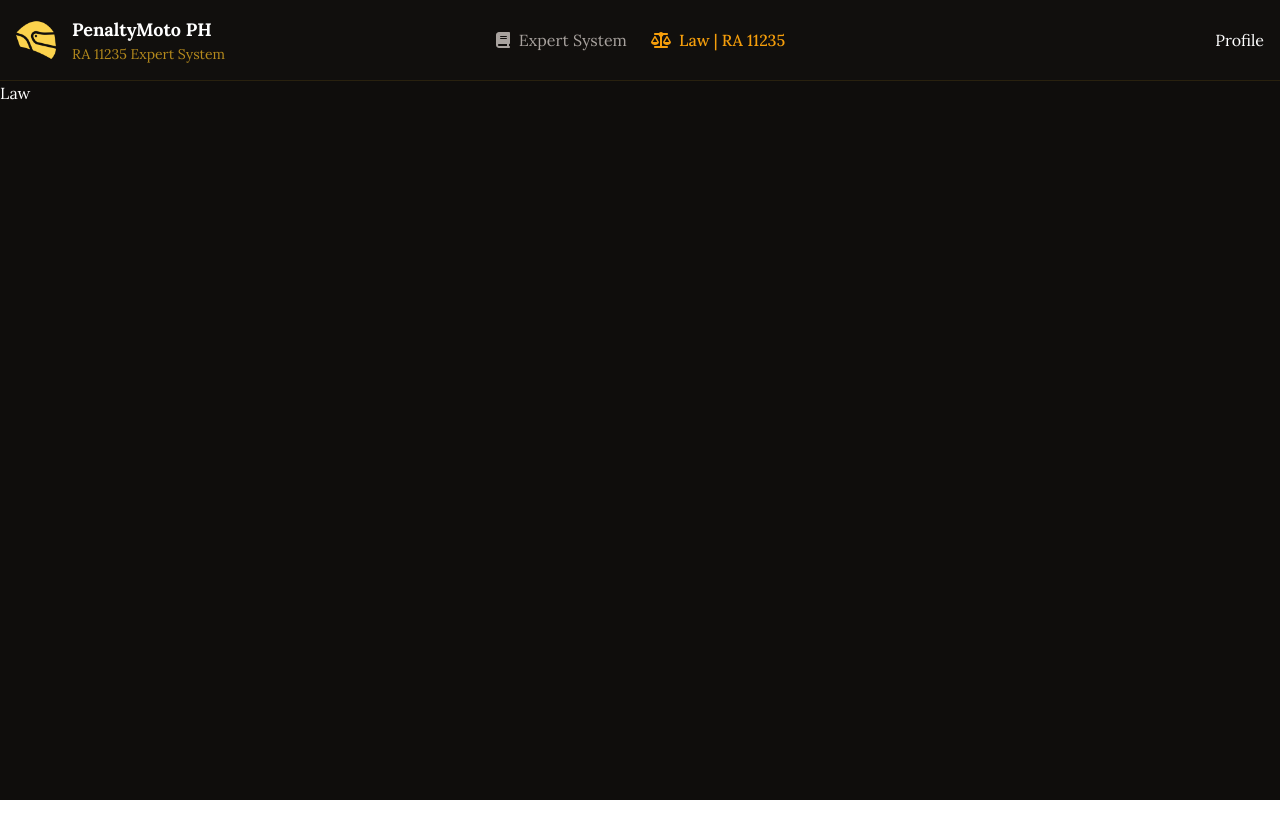
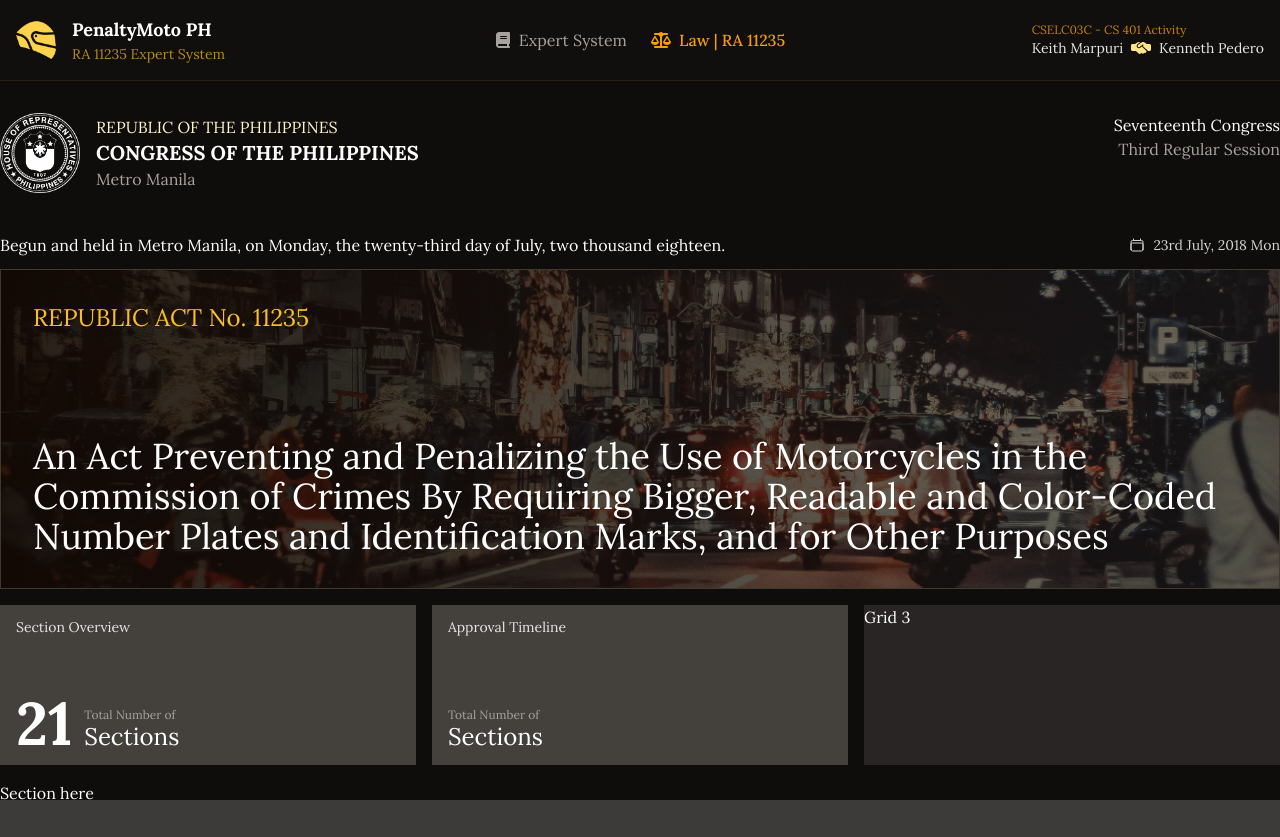
Before and after one commit to Bluchatoe/penalty-moto-expert-system, a React (Vite) app: page /law in a window 1280 px wide. Before the commit the page ends 800 px from the top, so only its background shows below. Built offline with nearby package versions, Linux system fonts and the light colour scheme.

Commit message:
checkpoint

```diff
--- a/src/App.jsx
+++ b/src/App.jsx
@@ -6,6 +6,8 @@ import {
   RouterProvider,
 } from "react-router-dom";
 import Root from "./Root";
+import Law from "./Law";
+import ExpertSystem from "./ExpertSystem";
 
 const router = createBrowserRouter([
   {
@@ -18,11 +20,11 @@ const router = createBrowserRouter([
       },
       {
         path: "law",
-        element: <div>Law</div>,
+        element: <Law />,
       },
       {
         path: "expert-system",
-        element: <div>Expert System</div>,
+        element: <ExpertSystem />,
       },
     ],
   },
--- /dev/null
+++ b/src/ExpertSystem.jsx
@@ -0,0 +1,3 @@
+export default function ExpertSystem() {
+  return <div>Expert System</div>;
+}
--- /dev/null
+++ b/src/Law.jsx
@@ -0,0 +1,141 @@
+export default function Law() {
+  return (
+    <div className="w-full h-full max-h-full overflow-y-auto">
+      <div className="max-w-7xl  mx-auto flex flex-col py-8 gap-4">
+        <HeroSection />
+        <Sections />
+      </div>
+    </div>
+  );
+}
+
+function HeroSection() {
+  return (
+    <div>
+      {/* Header */}
+      <div className="flex justify-between ">
+        {/* Republic of the Philippines */}
+
+        <div className="flex items-center gap-4">
+          <div className="max-h-20 max-w-20">
+            <img
+              src="/src/assets/house_of_representitive.png"
+              alt="logo of congress"
+            />
+          </div>
+
+          <div>
+            <h3 className="uppercase text-amber-100 font-thin">
+              Republic of the Philippines
+            </h3>
+            <h2 className="uppercase font-bold text-xl">
+              Congress of the Philippines
+            </h2>
+            <p className="text-stone-400">Metro Manila</p>
+          </div>
+        </div>
+
+        {/* Seventeeth Congress */}
+        <div className="flex flex-col items-end">
+          <h4>Seventeenth Congress</h4>
+          <h4 className="text-stone-400">Third Regular Session</h4>
+        </div>
+      </div>
+
+      {/* Name of RA */}
+      <div className="mt-10 flex flex-col gap-3">
+        <h6 className="flex justify-between items-center">
+          Begun and held in Metro Manila, on Monday, the twenty-third day of
+          July, two thousand eighteen.
+          <span className="text-sm text-stone-300 flex gap-2 items-center">
+            <svg
+              xmlns="http://www.w3.org/2000/svg"
+              fill="none"
+              viewBox="0 0 24 24"
+              strokeWidth={1.5}
+              stroke="currentColor"
+              className="size-4"
+            >
+              <path
+                strokeLinecap="round"
+                strokeLinejoin="round"
+                d="M6.75 3v2.25M17.25 3v2.25M3 18.75V7.5a2.25 2.25 0 0 1 2.25-2.25h13.5A2.25 2.25 0 0 1 21 7.5v11.25m-18 0A2.25 2.25 0 0 0 5.25 21h13.5A2.25 2.25 0 0 0 21 18.75m-18 0v-7.5A2.25 2.25 0 0 1 5.25 9h13.5A2.25 2.25 0 0 1 21 11.25v7.5"
+              />
+            </svg>
+            23rd July, 2018 Mon
+          </span>
+        </h6>
+
+        {/* The image */}
+        <div className="bg-stone-800 flex flex-col justify-between p-8 min-h-80 relative border border-amber-200/10">
+          {/* The background image */}
+          <img
+            src="/src/assets/motocycles.jpg"
+            alt="background"
+            className="absolute inset-0 w-full h-full object-cover object-center"
+          />
+
+          <div className="absolute inset-0 bg-black opacity-50"></div>
+
+          <div className="absolute inset-0 bg-gradient-to-r from-black to-transparent opacity-75"></div>
+
+          <div className="absolute inset-0 bg-gradient-to-r from-amber-800 to-amber-100/30 opacity-10"></div>
+
+          {/* Content */}
+          <h3 className="text-2xl text-amber-400 z-20">
+            REPUBLIC ACT No. 11235
+          </h3>
+
+          <h2 className="text-4xl z-20">
+            An Act Preventing and Penalizing the Use of Motorcycles in the
+            Commission of Crimes By Requiring Bigger, Readable and Color-Coded
+            Number Plates and Identification Marks, and for Other Purposes
+          </h2>
+        </div>
+
+        {/* The three something */}
+        <div className="grid grid-cols-3 min-h-40 gap-4 mt-1">
+          {/* Sections */}
+          <div className="bg-stone-700 px-4 py-3 flex flex-col justify-between">
+            <div>
+              <p className="text-sm text-stone-200">Section Overview</p>
+            </div>
+
+            <div className="flex gap-3 items-end">
+              <span className="font-bold text-6xl">21</span>
+
+              <div className="flex flex-col">
+                <p className="text-xs mb-[-2px] text-stone-400">
+                  Total Number of{" "}
+                </p>
+                <p className="text-2xl">Sections</p>
+              </div>
+            </div>
+          </div>
+
+          {/* Approval Timeline */}
+          <div className="bg-stone-700 px-4 py-3 flex flex-col justify-between">
+            <div>
+              <p className="text-sm text-stone-200">Approval Timeline</p>
+            </div>
+
+            <div className="flex gap-3 items-end">
+              <div className="flex flex-col">
+                <p className="text-xs mb-[-2px] text-stone-400">
+                  Total Number of{" "}
+                </p>
+                <p className="text-2xl">Sections</p>
+              </div>
+            </div>
+          </div>
+
+          <div className="bg-stone-800">Grid 3</div>
+        </div>
+      </div>
+    </div>
+  );
+}
+
+function Sections() {
+  return <div>Section here</div>;
+}
--- a/src/Root.jsx
+++ b/src/Root.jsx
@@ -81,7 +81,28 @@ function Header() {
         </nav>
 
         {/* RIGHT */}
-        <div>Profile</div>
+        <div className="flex flex-col ">
+          <h6 className="text-xs text-amber-500/80">
+            CSELC03C - CS 401 Activity
+          </h6>
+          <div className="flex items-center gap-2 text-sm text-white/90">
+            <h4>Keith Marpuri</h4>
+            <div className="text-amber-200">
+              <svg
+                xmlns="http://www.w3.org/2000/svg"
+                viewBox="0 0 640 512"
+                width={20}
+                height={20}
+              >
+                <path
+                  fill="currentColor"
+                  d="M323.4 85.2l-96.8 78.4c-16.1 13-19.2 36.4-7 53.1c12.9 17.8 38 21.3 55.3 7.8l99.3-77.2c7-5.4 17-4.2 22.5 2.8s4.2 17-2.8 22.5l-20.9 16.2L550.2 352l41.8 0c26.5 0 48-21.5 48-48l0-128c0-26.5-21.5-48-48-48l-76 0-4 0-.7 0-3.9-2.5L434.8 79c-15.3-9.8-33.2-15-51.4-15c-21.8 0-43 7.5-60 21.2zm22.8 124.4l-51.7 40.2C263 274.4 217.3 268 193.7 235.6c-22.2-30.5-16.6-73.1 12.7-96.8l83.2-67.3c-11.6-4.9-24.1-7.4-36.8-7.4C234 64 215.7 69.6 200 80l-72 48-80 0c-26.5 0-48 21.5-48 48L0 304c0 26.5 21.5 48 48 48l108.2 0 91.4 83.4c19.6 17.9 49.9 16.5 67.8-3.1c5.5-6.1 9.2-13.2 11.1-20.6l17 15.6c19.5 17.9 49.9 16.6 67.8-2.9c4.5-4.9 7.8-10.6 9.9-16.5c19.4 13 45.8 10.3 62.1-7.5c17.9-19.5 16.6-49.9-2.9-67.8l-134.2-123z"
+                />
+              </svg>
+            </div>
+            <h4>Kenneth Pedero</h4>
+          </div>
+        </div>
       </div>
     </header>
   );
```
Also changed, not shown: src/assets/house_of_representitive.png (added), src/assets/motocycles.jpg (added).
